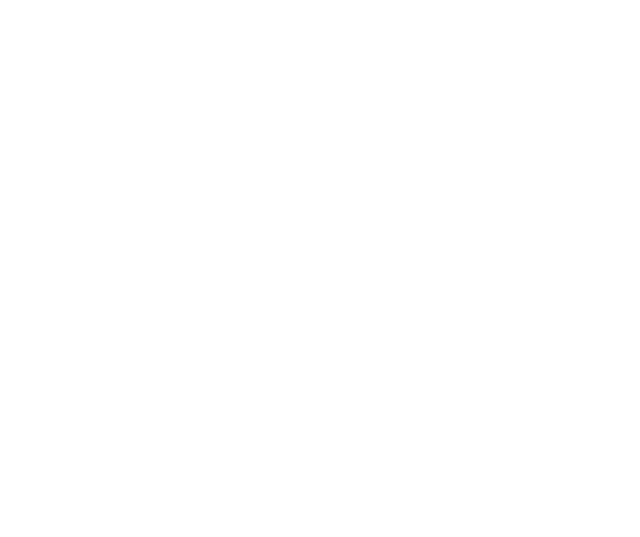
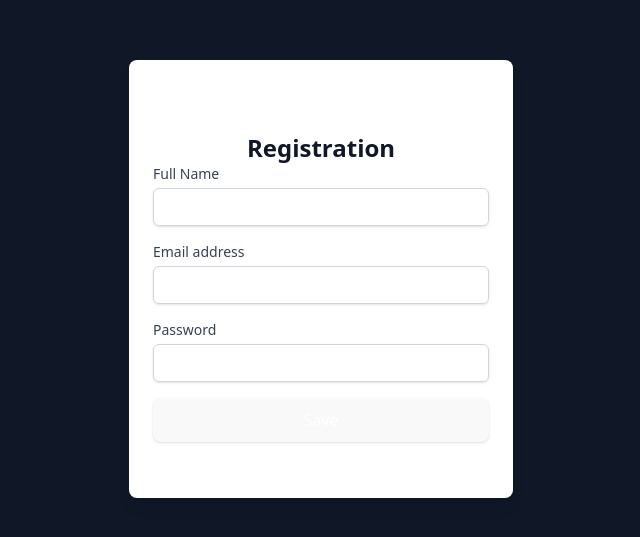
Before and after one commit to rizkiramadhan04/mission-advance-fe-2, a React (Vite) app: page /update-profile in a window 1280 px wide. Before the commit this address had no page. Shown: the part 121-658 px from the top of the page, without its empty margins (319-959 px from the left). Built offline with nearby package versions, Linux system fonts and the light colour scheme.

Commit message:
first commit

```diff
--- a/src/App.jsx
+++ b/src/App.jsx
@@ -3,6 +3,7 @@
 import Dashboard from './pages/Dashboard'
 import Login from './pages/Login'
 import Register from './pages/Register'
+import UpdateProfile from './pages/UpdateProfile'
 
 function App() {
 
@@ -12,6 +13,7 @@
         <Route path="/" element={<Dashboard />} />
         <Route path="/login" element={<Login />} />
         <Route path="/register" element={<Register />} />
+        <Route path="/update-profile" element={<UpdateProfile />} />
       </Routes>
     </BrowserRouter>
   )
--- a/src/pages/Dashboard.jsx
+++ b/src/pages/Dashboard.jsx
@@ -1,25 +1,58 @@
-import { React } from 'react'
-import ImageIphone from '../assets/iphone_12_pro.png'
+// src/pages/Dashboard.js
+import React, { useState, useEffect } from 'react';
 
 function Dashboard() {
-    return (
-        <div className="min-h-screen max-w-screen flex items-center justify-center bg-[#161622]">
-            <div className="container">
-                <div className="grid grid-cols-2 gap-4">
-                    <div className="bg-transparent my-auto p-6">
-                        <p className="text-white font-bold">MOVIE STREAMING PLATFORM</p>
-                        <h2 className="text-2xl font-bold text-white my-5">CHILL</h2>
-                        <p className="text-white mb-4">
-                            Chill adalah aplikasi berbasis web yang dirancang untuk memberi pengguna akses ke library film dan acara TV yang luas dari perangkat mereka. Chill menawarkan antarmuka yang ramah pengguna yang memungkinkan pengguna mencari film dan acara TV, dan mulai menonton secara instan. Chill menawarkan rekomendasi hasil personalisasi berdasarkan kebiasaan menonton pengguna, membantu pengguna menemukan film dan acara TV baru yang mungkin tidak mereka temukan sebelumnya. Selain itu, Chill juga menawarkan konten orisinal, termasuk film dan acara TV, yang hanya dapat ditemukan di aplikasi Chill, menjadikannya sumber yang unik dan berharga bagi pengguna.
-                        </p>
-                    </div>
-                    <div className="p-6 overflow-hidden h-full">
-                        <img src={ImageIphone} alt="img_iphone" />
-                    </div>
-                </div>
-            </div>
-        </div>
-    )
+  const [users, setUsers] = useState([]);
+
+  useEffect(() => {
+    const data = JSON.parse(localStorage.getItem('users')) || [];
+    setUsers(data);
+  }, []);
+
+  const handleEdit = (index) => {
+    const selectedUser = users[index];
+    localStorage.setItem('editUser', JSON.stringify(selectedUser));
+    localStorage.setItem('editIndex', index);
+    window.location.href = "/update-profile";
+  };
+
+  const handleDelete = (index) => {
+    if (window.confirm("Hapus user ini?")) {
+      const filtered = users.filter((_, i) => i !== index);
+      setUsers(filtered);
+      localStorage.setItem('users', JSON.stringify(filtered));
+    }
+  };
+
+  return (
+    <div className="min-h-screen max-w-screen items-center justify-center bg-[#161622] text-white p-4">
+      <h3 className="text-xl font-bold mb-4">Daftar User</h3>
+      <a href="/register" className='text-2xl text-white font-bold'>Add New Profile</a>
+      <table className='table-auto w-full text-center text-sm border border-white'>
+        <thead>
+          <tr className='border-b border-white'>
+            <th className='border-white border-r'>No</th>
+            <th className='border-white border-r'>Nama</th>
+            <th className='border-white border-r'>Email</th>
+            <th className='border-white border-r'>Aksi</th>
+          </tr>
+        </thead>
+        <tbody>
+          {users.map((user, index) => (
+            <tr key={index} className='border-b border-white'>
+              <td className='border-r border-white'>{index + 1}</td>
+              <td className='border-r border-white'>{user.name}</td>
+              <td className='border-r border-white'>{user.email}</td>
+              <td className='space-x-2'>
+                <button onClick={() => handleEdit(index)} className="bg-blue-500 px-2 py-1 rounded">Edit</button>
+                <button onClick={() => handleDelete(index)} className="bg-red-500 px-2 py-1 rounded">Hapus</button>
+              </td>
+            </tr>
+          ))}
+        </tbody>
+      </table>
+    </div>
+  );
 }
 
 export default Dashboard;
--- a/src/pages/Register.jsx
+++ b/src/pages/Register.jsx
@@ -1,6 +1,45 @@
-import { React } from 'react'
+import  React, { useEffect, useState }  from 'react'
 
 function Register() {
+  const [form, setForm] = useState({
+    name: "",
+    email: "",
+    password: "",
+  });
+
+  const [message, setMessage] = useState("");
+
+  const handleChange = (e) => {
+    setForm({ ...form, [e.target.name]: e.target.value });
+  };
+
+  const handleRegister = (e) => {
+    e.preventDefault();
+
+    // Load users from localStorage
+    const storedUsers = JSON.parse(localStorage.getItem("users")) || [];
+
+    // Optional: prevent duplicate emails
+    const isEmailExist = storedUsers.some(
+      (user) => user.email === form.email
+    );
+    if (isEmailExist) {
+      setMessage("Email already registered!");
+      return;
+    }
+
+    // Save new user
+    storedUsers.push(form);
+    localStorage.setItem("users", JSON.stringify(storedUsers));
+
+    setMessage("Registration successful!");
+    setForm({ name: "", email: "", password: "" });
+    setTimeout(() => {
+      window.location.href = "/"; // redirect after a short delay
+    }, 1000);
+
+  };
+
     return (
         <div className="min-h-screen max-w-screen flex items-center justify-center bg-gray-900">
         <div className="bg-white rounded-lg shadow-lg px-6 py-12 w-full max-w-sm">
@@ -9,7 +48,7 @@
             <h2 className="mt-6 text-2xl font-bold text-gray-900">Registration</h2>
           </div>
 
-          <form className="mt-8 space-y-6" action="#" method="POST">
+          <form className="mt-8 space-y-6" onSubmit={handleRegister} method="POST">
             <div>
               <label htmlFor="name" className="block text-sm font-medium text-gray-700">
                 Full Name
@@ -18,9 +57,11 @@
                 id="name"
                 name="name"
                 type="name"
+                value={form.name}
+                onChange={handleChange}
                 autoComplete="name"
                 required
-                className="mt-1 block w-full rounded-md border border-gray-300 px-3 py-2 shadow-sm focus:border-indigo-500 focus:ring-indigo-500 sm:text-sm"
+                className="mt-1 block w-full rounded-md border border-gray-300 px-3 py-2 shadow-sm focus:border-indigo-500 focus:ring-indigo-500 sm:text-sm text-black"
               />
             </div>
 
@@ -32,9 +73,11 @@
                 id="email"
                 name="email"
                 type="email"
+                value={form.email}
+                onChange={handleChange}
                 autoComplete="email"
                 required
-                className="mt-1 block w-full rounded-md border border-gray-300 px-3 py-2 shadow-sm focus:border-indigo-500 focus:ring-indigo-500 sm:text-sm"
+                className="mt-1 block w-full rounded-md border border-gray-300 px-3 py-2 shadow-sm focus:border-indigo-500 focus:ring-indigo-500 sm:text-sm text-black"
               />
             </div>
 
@@ -46,9 +89,11 @@
                 id="password"
                 name="password"
                 type="password"
+                value={form.password}
+                onChange={handleChange}
                 autoComplete="current-password"
                 required
-                className="mt-1 block w-full rounded-md border border-gray-300 px-3 py-2 shadow-sm focus:border-indigo-500 focus:ring-indigo-500 sm:text-sm"
+                className="mt-1 block w-full rounded-md border border-gray-300 px-3 py-2 shadow-sm focus:border-indigo-500 focus:ring-indigo-500 sm:text-sm text-black"
               />
             </div>
 
@@ -59,10 +104,12 @@
               <input
                 id="password_confirm"
                 name="password_confirm"
-                type="password_confirm"
+                type="password"
+                value={form.password_confirm || ""}
+                onChange={handleChange}
                 autoComplete="current-password_confirm"
                 required
-                className="mt-1 block w-full rounded-md border border-gray-300 px-3 py-2 shadow-sm focus:border-indigo-500 focus:ring-indigo-500 sm:text-sm"
+                className="mt-1 block w-full rounded-md border border-gray-300 px-3 py-2 shadow-sm focus:border-indigo-500 focus:ring-indigo-500 sm:text-sm text-black"
               />
             </div>
 
@@ -76,6 +123,7 @@
             </div>
           </form>
         </div>
+        {/* {message && <p>{message}</p>} */}
       </div>
     )
 }
--- /dev/null
+++ b/src/pages/UpdateProfile.jsx
@@ -0,0 +1,102 @@
+// src/pages/UpdateProfile.js
+import React, { useState, useEffect } from 'react';
+
+function UpdateProfile() {
+  const [form, setForm] = useState({ name: '', email: '' });
+  const [editIndex, setEditIndex] = useState(null);
+
+  useEffect(() => {
+    const storedUser = JSON.parse(localStorage.getItem('editUser'));
+    const index = localStorage.getItem('editIndex');
+    if (storedUser && index !== null) {
+      setForm(storedUser);
+      setEditIndex(parseInt(index));
+    }
+  }, []);
+
+  const handleChange = (e) => {
+    setForm({ ...form, [e.target.name]: e.target.value });
+  };
+
+  const handleUpdate = () => {
+    const users = JSON.parse(localStorage.getItem('users')) || [];
+    if (editIndex !== null) {
+      users[editIndex] = form;
+      localStorage.setItem('users', JSON.stringify(users));
+      localStorage.removeItem('editUser');
+      localStorage.removeItem('editIndex');
+      alert("Data berhasil diperbarui!");
+      window.location.href = "/";
+    }
+  };
+
+  return (
+        <div className="min-h-screen max-w-screen flex items-center justify-center bg-gray-900">
+        <div className="bg-white rounded-lg shadow-lg px-6 py-12 w-full max-w-sm">
+          <div className="text-center">
+            {/* <img className="mx-auto h-10 w-auto" src="/logo.png" alt="Your Company" /> */}
+            <h2 className="mt-6 text-2xl font-bold text-gray-900">Registration</h2>
+          </div>
+            <div>
+              <label htmlFor="name" className="block text-sm font-medium text-gray-700">
+                Full Name
+              </label>
+              <input
+                id="name"
+                name="name"
+                type="name"
+                value={form.name}
+                onChange={handleChange}
+                autoComplete="name"
+                required
+                className="mt-1 block w-full rounded-md border border-gray-300 my-4 px-3 py-2 shadow-sm focus:border-indigo-500 focus:ring-indigo-500 sm:text-sm text-black"
+              />
+            </div>
+
+            <div>
+              <label htmlFor="email" className="block text-sm font-medium text-gray-700">
+                Email address
+              </label>
+              <input
+                id="email"
+                name="email"
+                type="email"
+                value={form.email}
+                onChange={handleChange}
+                autoComplete="email"
+                required
+                className="mt-1 block w-full rounded-md border border-gray-300 my-4 px-3 py-2 shadow-sm focus:border-indigo-500 focus:ring-indigo-500 sm:text-sm text-black"
+              />
+            </div>
+
+            <div>
+              <label htmlFor="password" className="block text-sm font-medium text-gray-700">
+                Password
+              </label>
+              <input
+                id="password"
+                name="password"
+                type="password"
+                value={form.password}
+                onChange={handleChange}
+                autoComplete="current-password"
+                required
+                className="mt-1 block w-full rounded-md border border-gray-300 my-4 px-3 py-2 shadow-sm focus:border-indigo-500 focus:ring-indigo-500 sm:text-sm text-black"
+              />
+            </div>
+
+            <div>
+              <button
+                type="button"
+                onClick={handleUpdate}
+                className="w-full flex justify-center my-2 py-2 px-4 border border-transparent rounded-md shadow-sm text-sm font-medium text-white bg-indigo-600 hover:bg-indigo-700"
+              >
+                Save
+              </button>
+            </div>
+        </div>
+      </div>
+    )
+}
+
+export default UpdateProfile;
```
